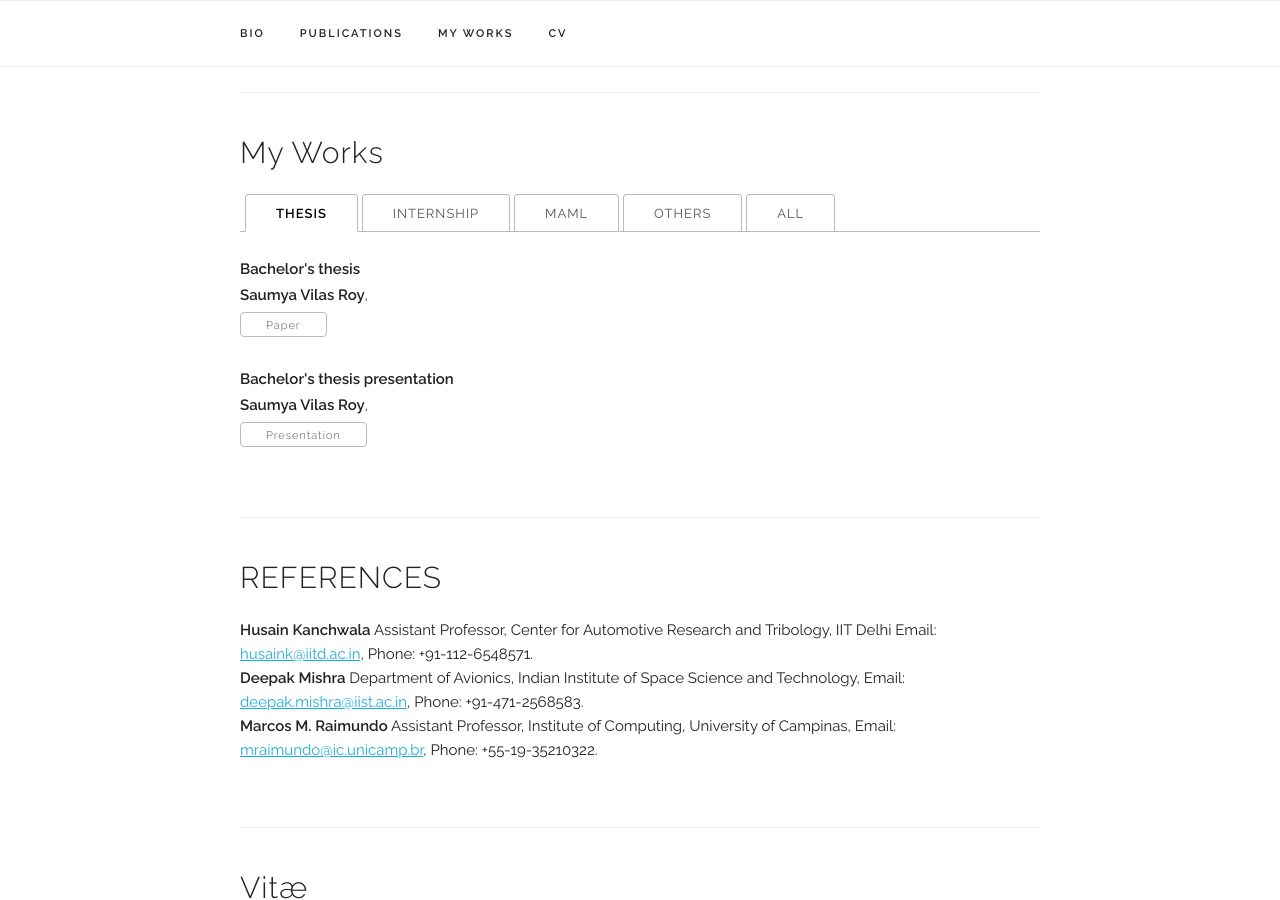
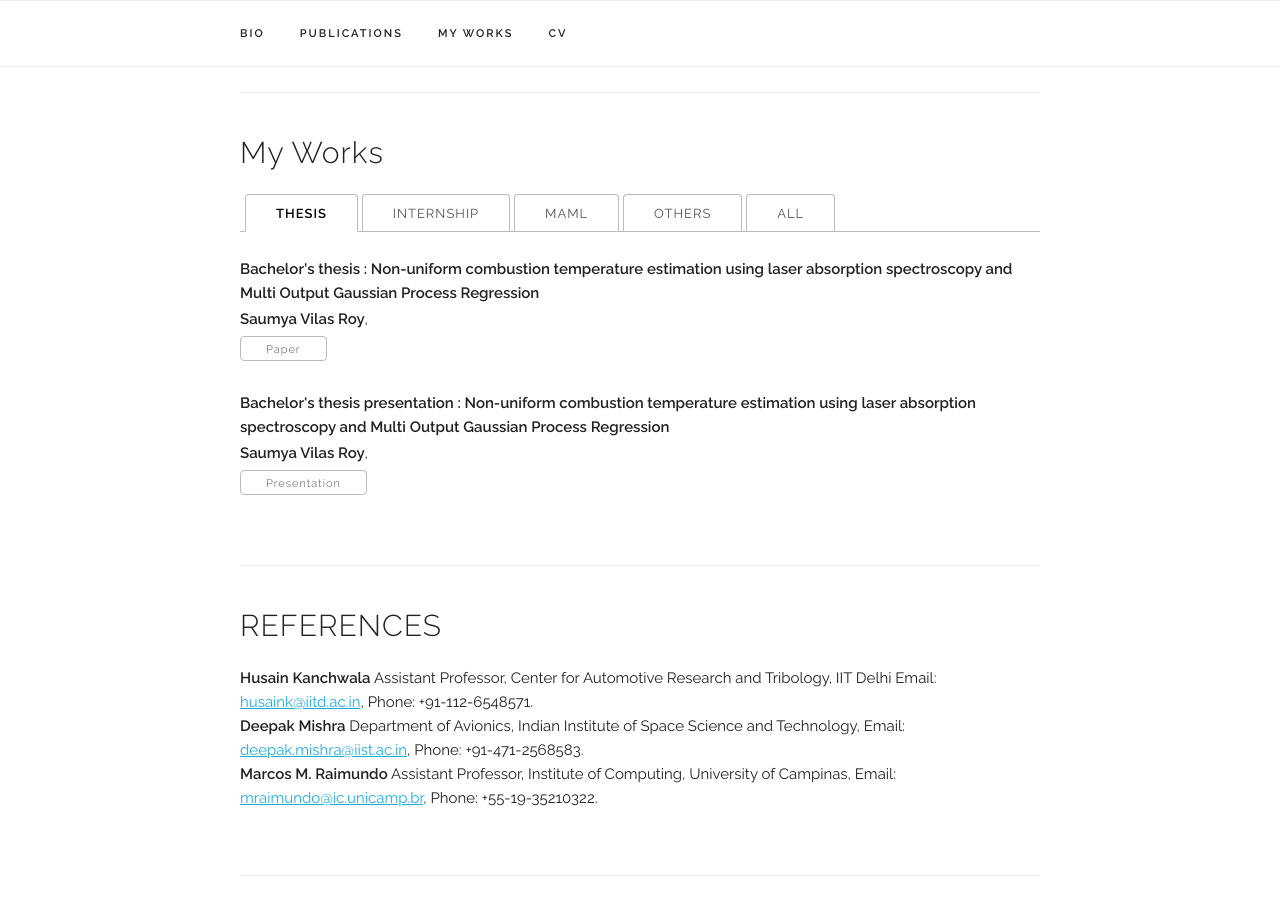
Before and after one commit to kurmananda/saumya, a Jekyll site: the page built from index.html, in a window 1280 px wide and 900 px high, scrolled down 1106 px. Built offline with Jekyll 4.4.1, drawn with Linux system fonts in a browser that asks for light colours.

Commit message:
Update publications.yaml

```diff
--- a/_data/publications.yaml
+++ b/_data/publications.yaml
@@ -1,42 +1,42 @@
 papers:
 
-  - title: "Bachelor's thesis"
+  - title: "Bachelor's thesis : Non-uniform combustion temperature estimation using laser absorption spectroscopy and Multi Output Gaussian Process Regression"
     authors: "<b>Saumya Vilas Roy</b>, "
     venue: " "
     paper_pdf: "assets/works/Final/Final thesis.pdf"
     year: "thesis"
 
-  - title: "Bachelor's thesis presentation"
+  - title: "Bachelor's thesis presentation : Non-uniform combustion temperature estimation using laser absorption spectroscopy and Multi Output Gaussian Process Regression"
     authors: "<b>Saumya Vilas Roy</b>, "
     venue: " "
     code: "assets/works/Final/Thesis presentation.pdf"
     year: "thesis"
 
-  - title: "Internship CVNN"
+  - title: "Complex Valued U-Net for Segmentation of SAR Images"
     authors: "<b>Saumya Vilas Roy</b>, "
     venue: " "
     paper_pdf: "assets/works/Internship_CVNN/doct.pdf"
     year: "intern"
 
-  - title: "ISGNS_CVNN_29NOV"
+  - title: "Presentation on Complex Valued U-Net for Segmentation of SAR Images"
     authors: "<b>Saumya Vilas Roy</b>, "
     venue: " "
     code: "assets/works/Internship_CVNN/ISGNS_CVNN_29NOV.pdf"
     year: "intern"
 
-  - title: "MAML"
+  - title: "Model Antagonistic Meta-Learning (MAML)"
     authors: "<b>Saumya Vilas Roy</b>, "
     venue: " "
     paper_pdf: "assets/works/MAML/MAML.pdf"
     year: "maml"
 
-  - title: "MAML vs FOMAML"
+  - title: "Model Agnostic Meta-Learning (MAML) and First Order Model Agnostic Meta-Learning (FoMAML) on few-shots classification problem"
     authors: "<b>Saumya Vilas Roy</b>, "
     venue: " "
     code: "assets/works/MAML/MAML vs FOMAML.pdf"
     year: "maml"
 
-  - title: "A Complex Network Analysis of the OPEC Crude_Oil Trade Network"
+  - title: "A Complex Network Analysis of the OPEC Crude Oil Trade Network"
     authors: "<b>Saumya Vilas Roy</b>, "
     venue: " "
     paper_pdf: "assets/works/A Complex Network Analysis of the OPEC Crude_Oil Trade Network.pdf"
@@ -48,13 +48,13 @@
     paper_pdf: "assets/works/Different clustering methonds and differences.pdf"
     year: "others"
 
-  - title: "NAPC-2025-CombInst-Wavelet-Manuscript"
+  - title: " Combined FFT and Wavelet Analysis of Schlieren and Flame Luminosity Time-Series to Visualize Regions of Combustion Instability "
     authors: "<b>Saumya Vilas Roy</b>, "
     venue: " "
     paper_pdf: "assets/works/NAPC-2025-CombInst-Wavelet-Manuscript.pdf"
     year: "others"
 
-  - title: "Review_NNP-water"
+  - title: "Machine Learning the Electric Field Response of Condensed Phase Systems using Perturbed Neural Network Potentials"
     authors: "<b>Saumya Vilas Roy</b>, "
     venue: " "
     code: "assets/works/Review_NNP-water.pdf"
```
